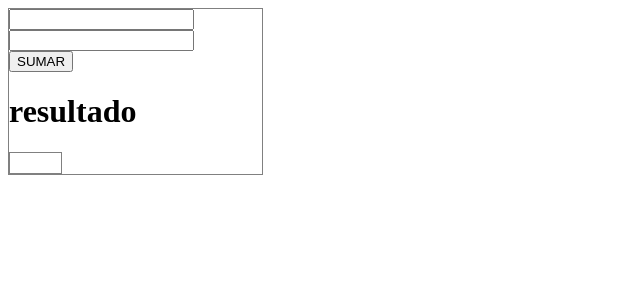
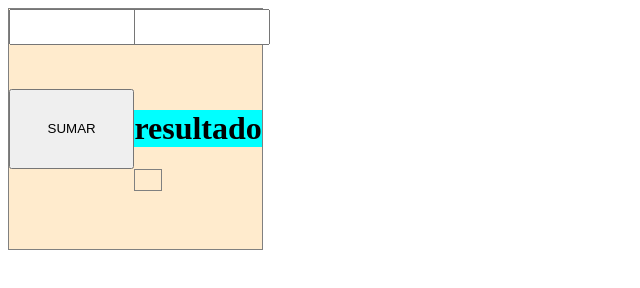
Before and after one commit to Daniel0390/mi_calculadora, a plain HTML site: page index.html in a window 1280 px wide. Shown: the whole page, without its empty margins (0-640 px from the left). Drawn offline with Linux system fonts and the light colour scheme.

Commit message:
number one midification

```diff
--- a/estilos.css
+++ b/estilos.css
@@ -1,21 +1,36 @@
 
 
+input{
+    width: 100%;
+    height: 30px;
+
+}
 
 
+h1{
+    background-color: aqua;
+}
 
+button{
 
-
-
+}
 
 
 
 .cont1{
+    background-color: blanchedalmond;
     border: gray solid 1px;
     width: 20%;
+    display: grid;
+    grid-template-columns:repeat(2 ,1fr) ;
+    grid-template-rows:repeat(3 , 1fr) ;
 }
 
 .camporesult{
     border: gray solid 1px;
     width: 20%;
     height: 20px;
+
+    grid-column: 2 / -2;
+    grid-row: ;
 }
```
Also changed, not shown: index.html (+1 -0 lines).
